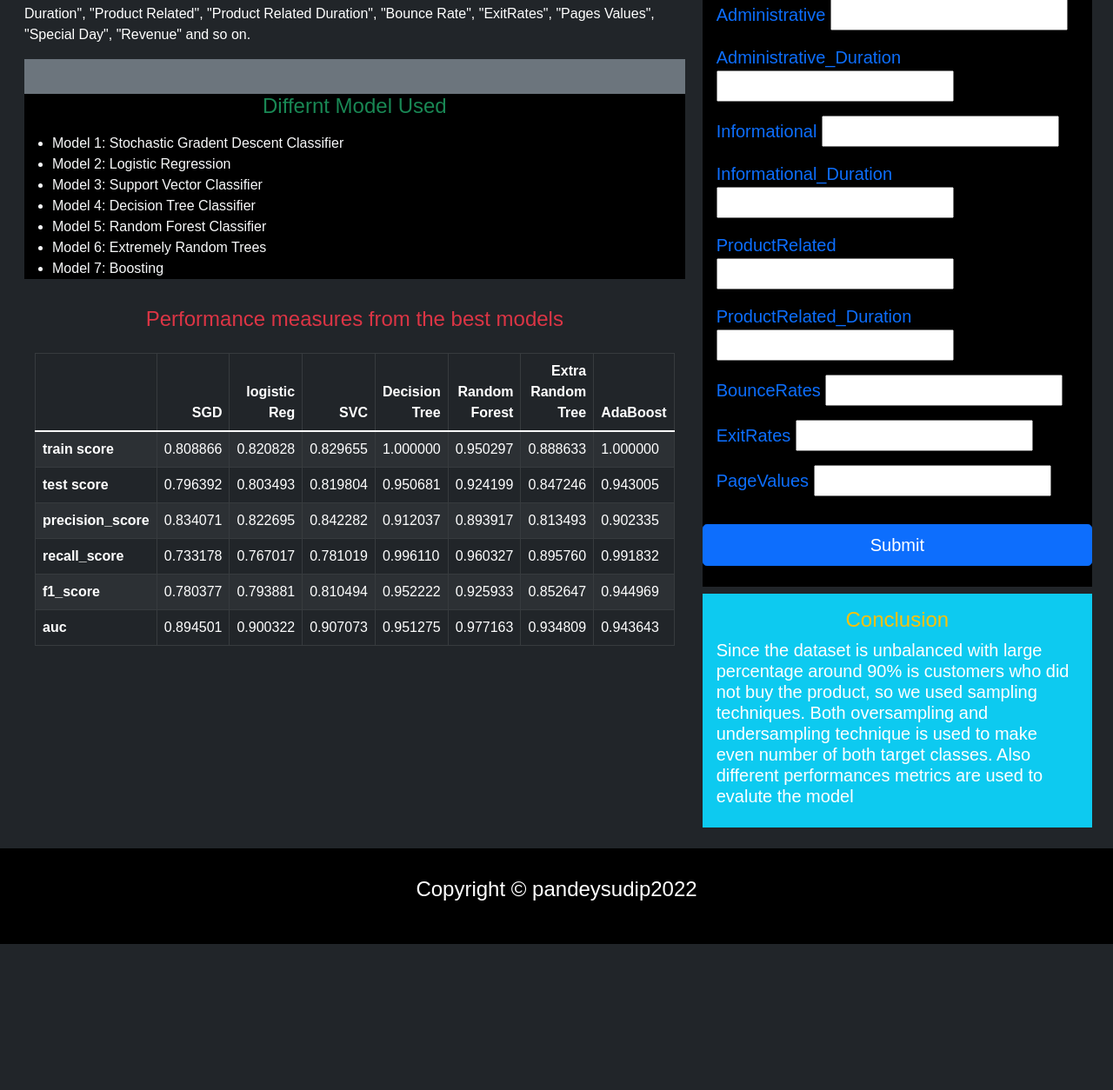
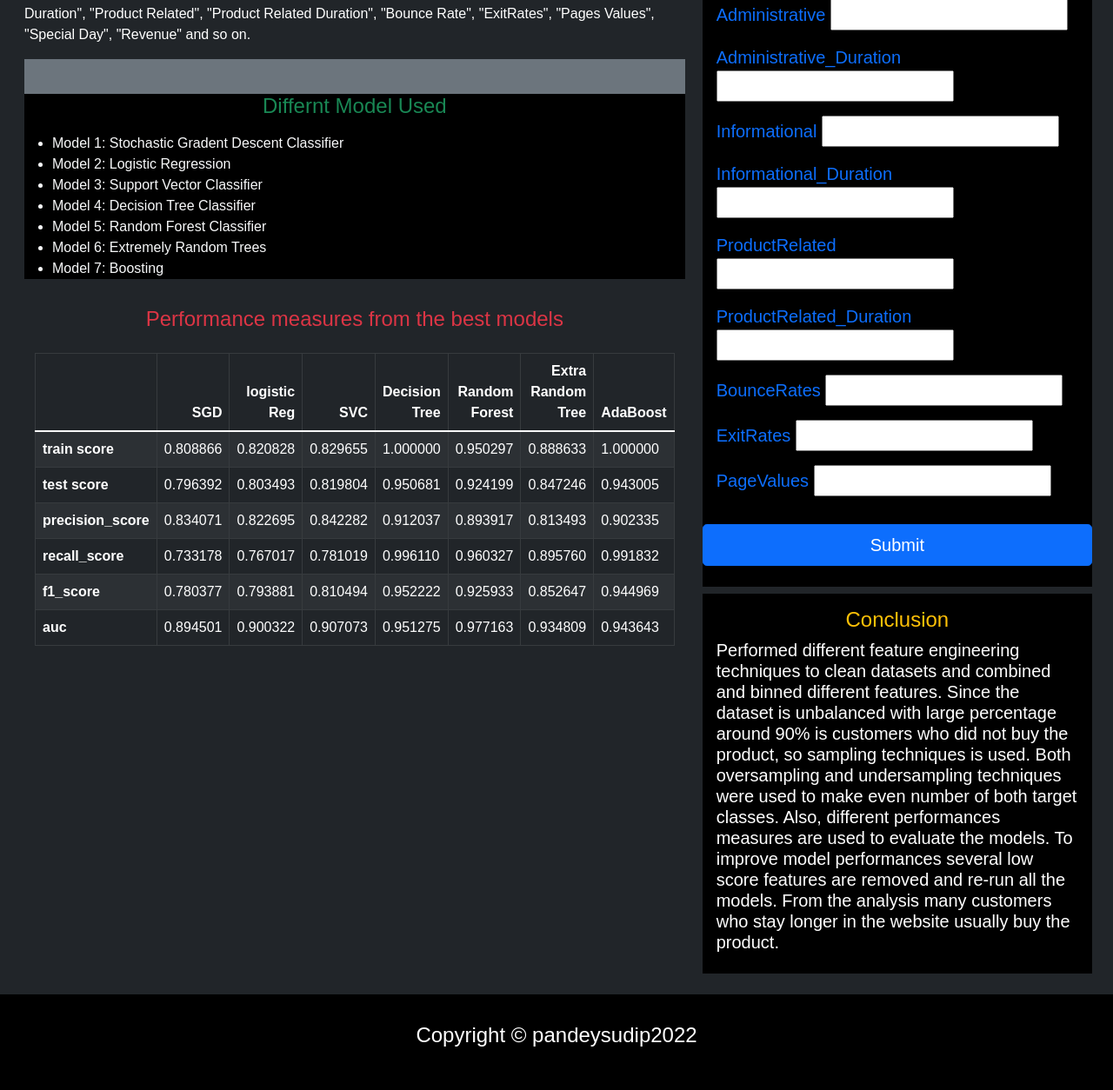
Before and after one commit to pandeysudip/e-commerce, a Flask app: page / in a window 1280 px wide. Shown: the part 303-1557 px from the top of the page at 87% size. Before the commit the page ends 1389 px from the top, so only its background shows below. Run offline with Flask 2, Linux system fonts and the light colour scheme; some libraries are stand-ins or nearby versions.

Commit message:
updating index.html

```diff
--- a/templates/index.html
+++ b/templates/index.html
@@ -179,9 +179,9 @@
                     </form>
                     <h3 class='pt-4'> {{ prediction }}</h3>
                 </div>
-                <div class='bg-info p-3'>
+                <div class='bg-black p-3'>
                     <h4 class="text-center text-warning">Conclusion</h4>
-                    <h5 class="text-white"> Since the dataset is unbalanced with large percentage around 90% is customers who did not buy the product, so we used sampling techniques. Both oversampling and undersampling technique is used to make even number of both target classes. Also different performances metrics are used to evalute the model</h5>
+                    <h5 class="text-white"> Performed different feature engineering techniques to clean datasets and combined and binned different features. Since the dataset is unbalanced with large percentage around 90% is customers who did not buy the product, so sampling techniques is used. Both oversampling and undersampling techniques were used to make even number of both target classes. Also, different performances measures are used to evaluate the models. To improve model performances several low score features are removed and re-run all the models. From the analysis many customers who stay longer in the website usually buy the product.</h5>
                     </div>
 
             </div>
```
